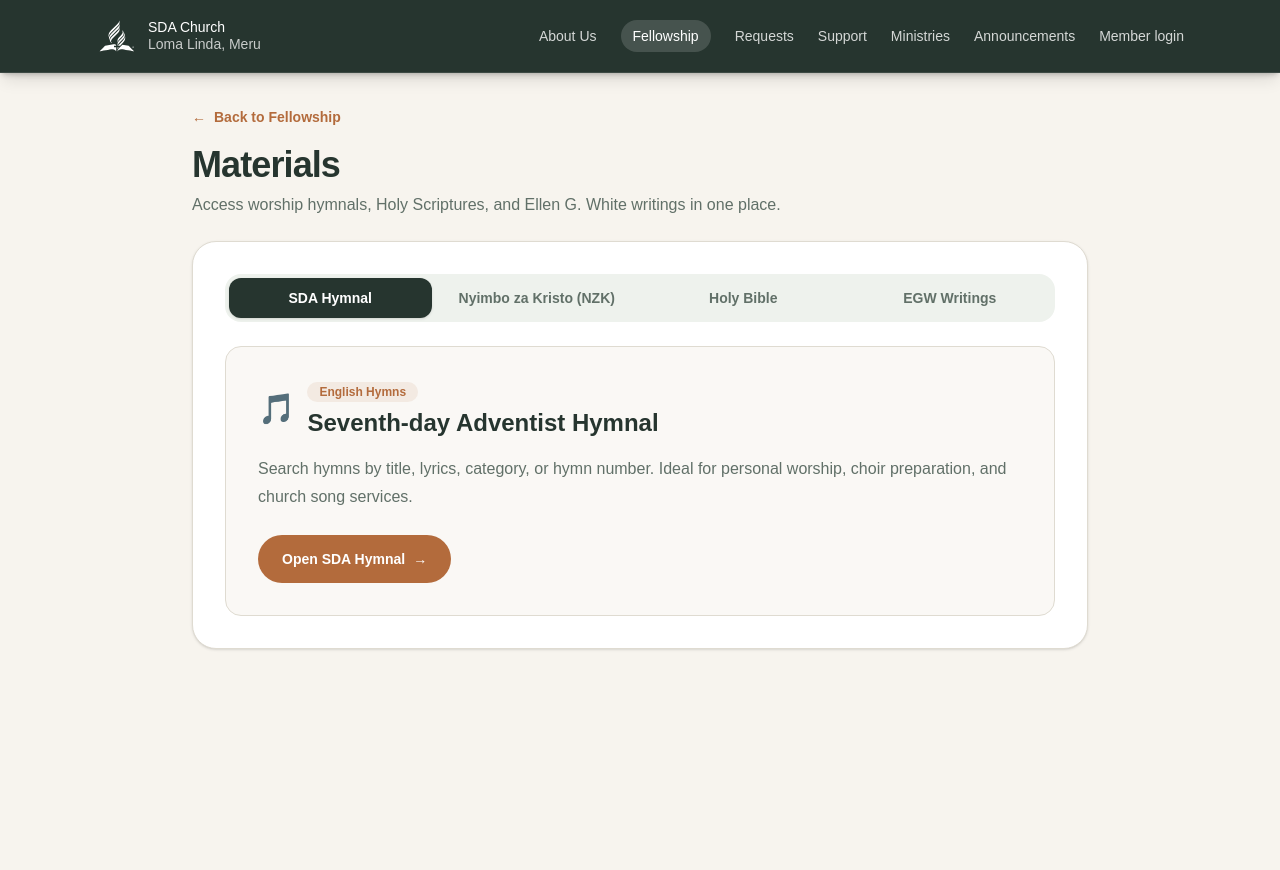
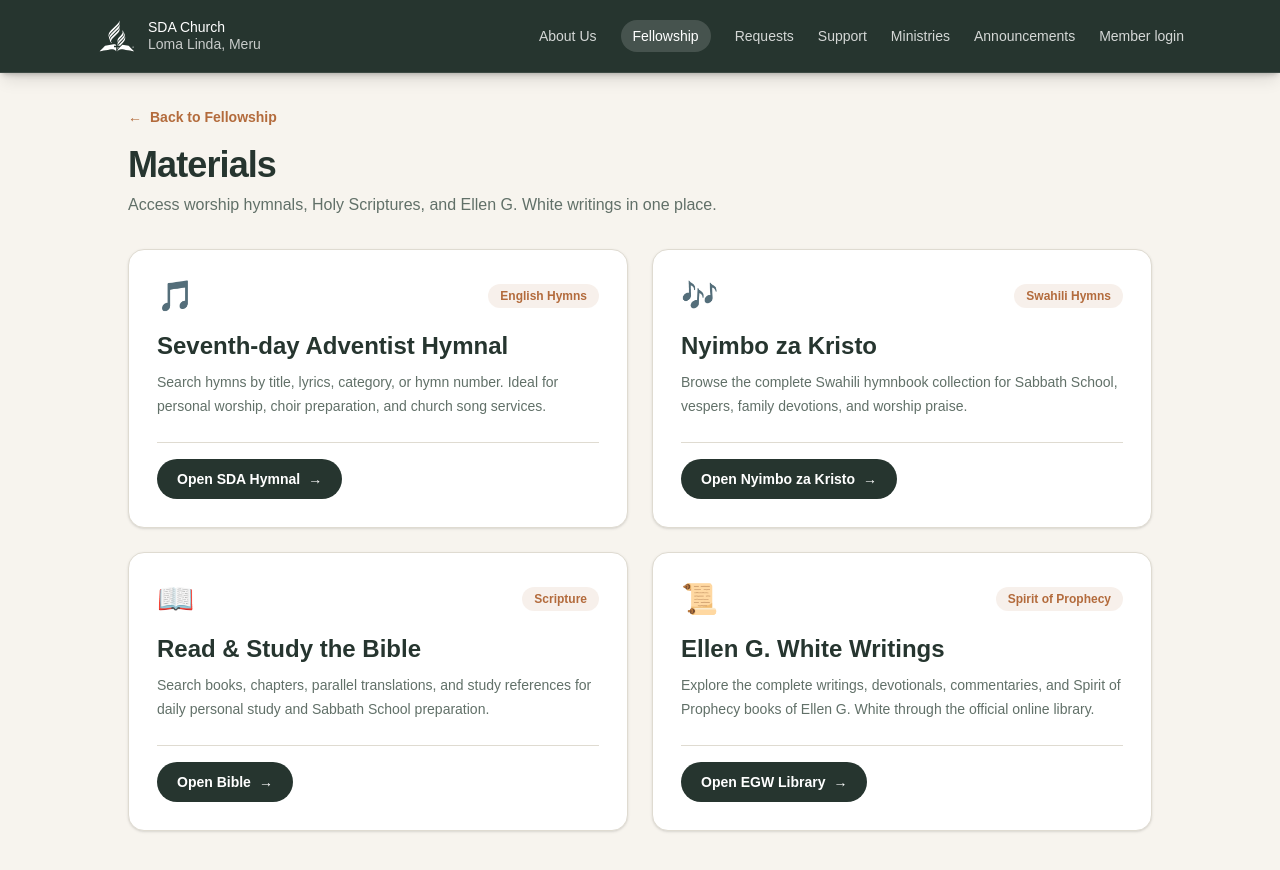
Before and after one commit to MwendaCipi/lomalinda, a Next.js app in the folder frontend/: page /share/materials in a window 1280 px wide. Shown: the top 870 px of the page. Built offline with nearby package versions, Linux system fonts and the light colour scheme; no server answers.

Commit message:
Display materials as a 4-card grid instead of toggles

```diff
--- a/frontend/src/app/share/materials/page.tsx
+++ b/frontend/src/app/share/materials/page.tsx
@@ -1,25 +1,9 @@
-"use client";
-
 import Link from "next/link";
-import { useSearchParams } from "next/navigation";
-import { Suspense, useEffect, useState } from "react";
 import { fellowshipResources } from "@/config/fellowship-resources";
 
-type MaterialTab = "hymnal" | "nzk" | "bible" | "egw";
-
-const materials: Record<
-  MaterialTab,
+const materials = [
   {
-    label: string;
-    title: string;
-    description: string;
-    href: string;
-    button: string;
-    badge: string;
-    icon: string;
-  }
-> = {
-  hymnal: {
+    id: "hymnal",
     label: "SDA Hymnal",
     title: "Seventh-day Adventist Hymnal",
     description: "Search hymns by title, lyrics, category, or hymn number. Ideal for personal worship, choir preparation, and church song services.",
@@ -28,7 +12,8 @@ const materials: Record<
     badge: "English Hymns",
     icon: "🎵",
   },
-  nzk: {
+  {
+    id: "nzk",
     label: "Nyimbo za Kristo (NZK)",
     title: "Nyimbo za Kristo",
     description: "Browse the complete Swahili hymnbook collection for Sabbath School, vespers, family devotions, and worship praise.",
@@ -37,7 +22,8 @@ const materials: Record<
     badge: "Swahili Hymns",
     icon: "🎶",
   },
-  bible: {
+  {
+    id: "bible",
     label: "Holy Bible",
     title: "Read & Study the Bible",
     description: "Search books, chapters, parallel translations, and study references for daily personal study and Sabbath School preparation.",
@@ -46,7 +32,8 @@ const materials: Record<
     badge: "Scripture",
     icon: "📖",
   },
-  egw: {
+  {
+    id: "egw",
     label: "EGW Writings",
     title: "Ellen G. White Writings",
     description: "Explore the complete writings, devotionals, commentaries, and Spirit of Prophecy books of Ellen G. White through the official online library.",
@@ -55,25 +42,12 @@ const materials: Record<
     badge: "Spirit of Prophecy",
     icon: "📜",
   },
-};
+];
 
-function MaterialsContent() {
-  const searchParams = useSearchParams();
-  const rawTab = searchParams.get("tab") as MaterialTab | null;
-  const initialTab: MaterialTab = rawTab && materials[rawTab] ? rawTab : "hymnal";
-
-  const [tab, setTab] = useState<MaterialTab>(initialTab);
-  const current = materials[tab];
-
-  useEffect(() => {
-    if (rawTab && materials[rawTab]) {
-      setTab(rawTab);
-    }
-  }, [rawTab]);
-
+export default function MaterialsPage() {
   return (
-    <main className="min-h-screen bg-[#f7f4ee] px-6 pb-10 pt-6 text-[#26352f] sm:py-8 lg:px-8">
-      <div className="mx-auto max-w-4xl">
+    <main className="min-h-screen bg-[#f7f4ee] px-6 pb-16 pt-6 text-[#26352f] sm:py-8 lg:px-8">
+      <div className="mx-auto max-w-5xl">
         <Link
           href="/share"
           className="inline-flex items-center gap-2 text-sm font-semibold text-[#b36b3c] transition hover:text-[#96552e]"
@@ -82,72 +56,48 @@ function MaterialsContent() {
           <span>Back to Fellowship</span>
         </Link>
 
-        <div className="mt-4">
+        <div className="mt-4 max-w-3xl">
           <h1 className="text-3xl font-semibold tracking-tight sm:text-4xl">Materials</h1>
           <p className="mt-2 text-base text-[#617068]">
             Access worship hymnals, Holy Scriptures, and Ellen G. White writings in one place.
           </p>
         </div>
 
-        <section className="mt-6 rounded-3xl border border-[#dfdbd1] bg-white p-5 shadow-sm sm:p-8">
-          {/* 4 Toggles */}
-          <div className="grid grid-cols-2 gap-1 rounded-2xl bg-[#eef2ed] p-1 sm:grid-cols-4">
-            {(Object.keys(materials) as MaterialTab[]).map((key) => (
-              <button
-                key={key}
-                type="button"
-                onClick={() => setTab(key)}
-                className={`rounded-xl px-3 py-2.5 text-center text-xs font-semibold transition sm:text-sm ${
-                  tab === key ? "bg-[#26352f] text-white shadow-sm" : "text-[#617068] hover:text-[#26352f]"
-                }`}
+        {/* 4 Cards Grid */}
+        <div className="mt-8 grid gap-6 md:grid-cols-2 lg:grid-cols-2">
+          {materials.map((item) => (
+            <article
+              key={item.id}
+              className="flex flex-col justify-between rounded-2xl border border-[#dfdbd1] bg-white p-6 shadow-sm transition hover:-translate-y-0.5 hover:border-[#b36b3c] hover:shadow-md sm:p-7"
             >
-                {materials[key].label}
-              </button>
-            ))}
+              <div>
+                <div className="flex items-center justify-between gap-3">
+                  <span className="text-3xl" aria-hidden="true">
+                    {item.icon}
+                  </span>
+                  <span className="rounded-full bg-[#b36b3c]/10 px-3 py-1 text-xs font-semibold text-[#b36b3c]">
+                    {item.badge}
+                  </span>
+                </div>
+                <h2 className="mt-4 text-xl font-semibold sm:text-2xl">{item.title}</h2>
+                <p className="mt-2 text-sm leading-6 text-[#617068]">{item.description}</p>
               </div>
 
-          {/* Active Material Card */}
-          <div className="mt-6 rounded-2xl border border-[#dfdbd1] bg-[#f7f4ee]/60 p-6 sm:p-8">
-            <div className="flex items-center gap-3">
-              <span className="text-3xl" aria-hidden="true">
-                {current.icon}
-              </span>
-              <div>
-                <span className="inline-block rounded-full bg-[#b36b3c]/10 px-3 py-0.5 text-xs font-semibold text-[#b36b3c]">
-                  {current.badge}
-                </span>
-                <h2 className="mt-1 text-2xl font-semibold">{current.title}</h2>
-              </div>
-            </div>
-
-            <p className="mt-4 text-sm leading-7 text-[#617068] sm:text-base">{current.description}</p>
-
+              <div className="mt-6 border-t border-[#dfdbd1] pt-4">
                 <a
-              href={current.href}
+                  href={item.href}
                   target="_blank"
                   rel="noreferrer"
-              className="mt-6 inline-flex items-center gap-2 rounded-full bg-[#b36b3c] px-6 py-3.5 text-sm font-semibold text-white transition hover:bg-[#96552e]"
+                  className="inline-flex items-center gap-2 rounded-full bg-[#26352f] px-5 py-2.5 text-xs font-semibold text-white transition hover:bg-[#b36b3c] sm:text-sm"
                 >
-              <span>{current.button}</span>
+                  <span>{item.button}</span>
                   <span>&rarr;</span>
                 </a>
               </div>
-        </section>
+            </article>
+          ))}
+        </div>
       </div>
     </main>
   );
 }
-
-export default function MaterialsPage() {
-  return (
-    <Suspense
-      fallback={
-        <main className="min-h-screen bg-[#f7f4ee] px-6 py-16 text-center text-[#617068]">
-          Loading materials...
-        </main>
-      }
-    >
-      <MaterialsContent />
-    </Suspense>
-  );
-}
```
Lines whose indentation alone changed are shown as unchanged.
